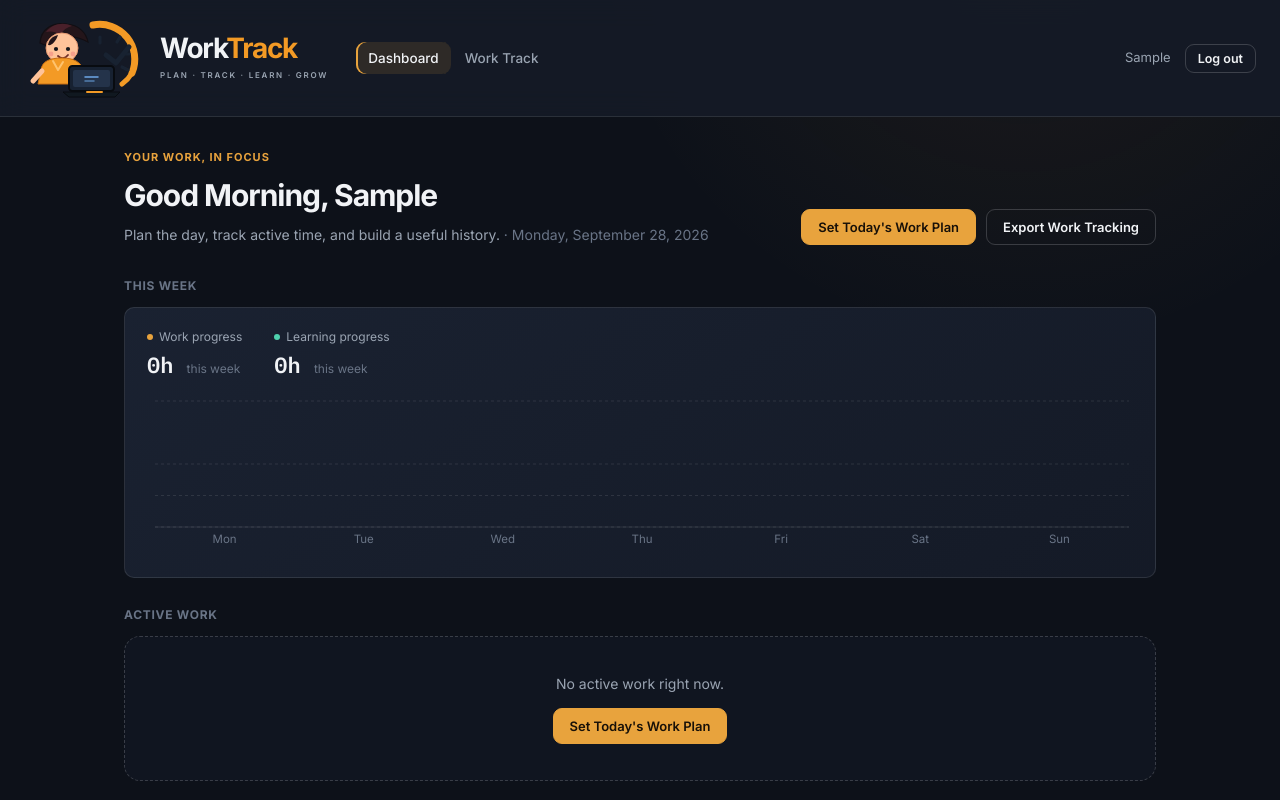
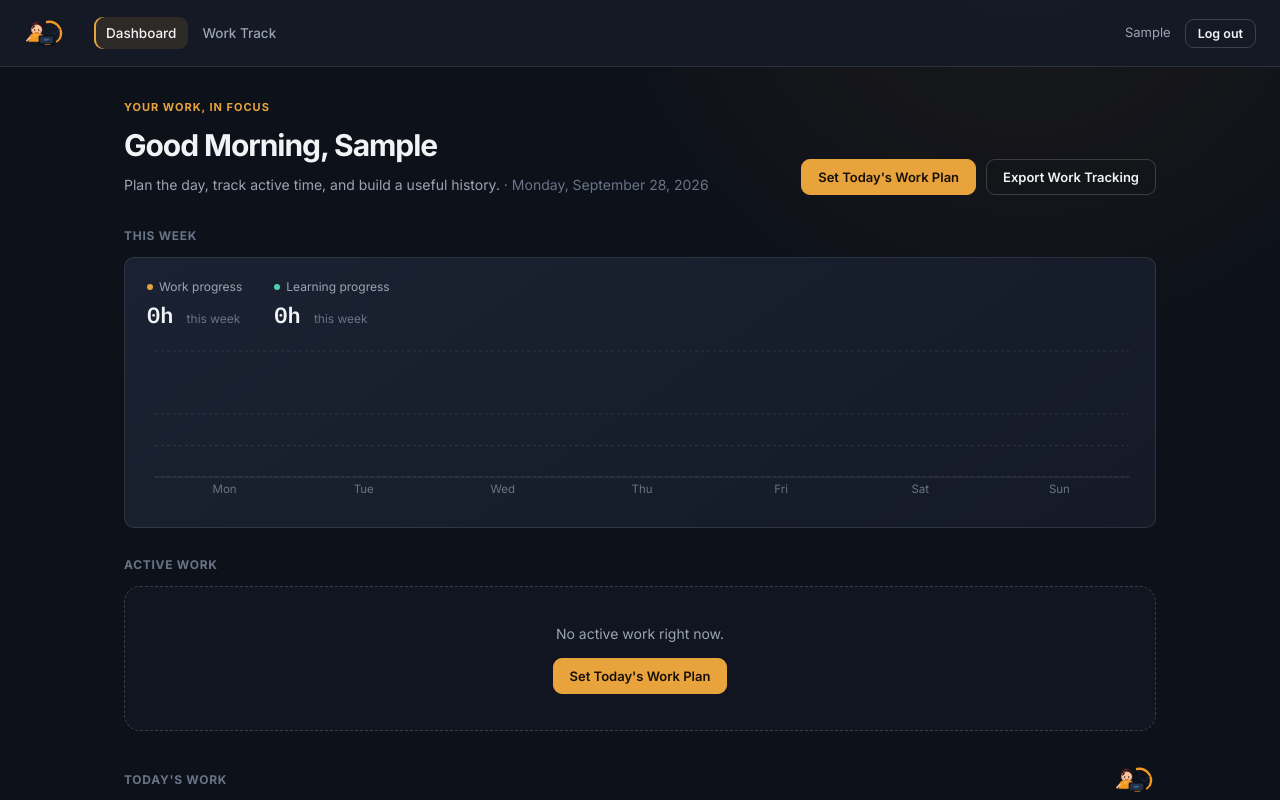
Before and after one commit to Tharunrajravi/Worktrack-app, a React (Vite) app: page /login in a window 1280 px wide. Both pictures are taken after typing "Sample" into the empty fields and a click on the button "Start tracking". Shown: the top 800 px of the page. Built offline with nearby package versions, Linux system fonts and the light colour scheme.

Commit message:
use icon-only WorkTrack logo in dashboard shell

```diff
--- a/src/components/AppShell.tsx
+++ b/src/components/AppShell.tsx
@@ -22,7 +22,9 @@ export default function AppShell() {
         }}
       >
         <div style={{ display: 'flex', alignItems: 'center', gap: 28 }}>
-          <WorkTrackLogo size={34} />
+          <span className="wt-shell-brand" title="WorkTrack" aria-label="WorkTrack">
+            <WorkTrackLogo size={42} showWordmark={false} />
+          </span>
           <nav style={{ display: 'flex', gap: 2 }} aria-label="Primary">
             <NavTab to="/">Dashboard</NavTab>
             <NavTab to="/work-track">Work Track</NavTab>
```
